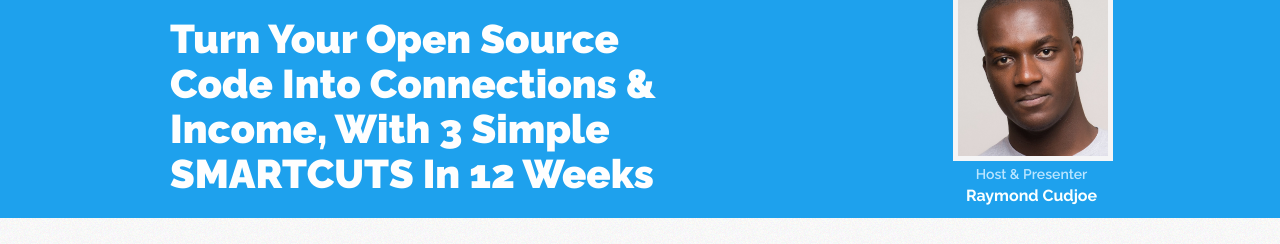
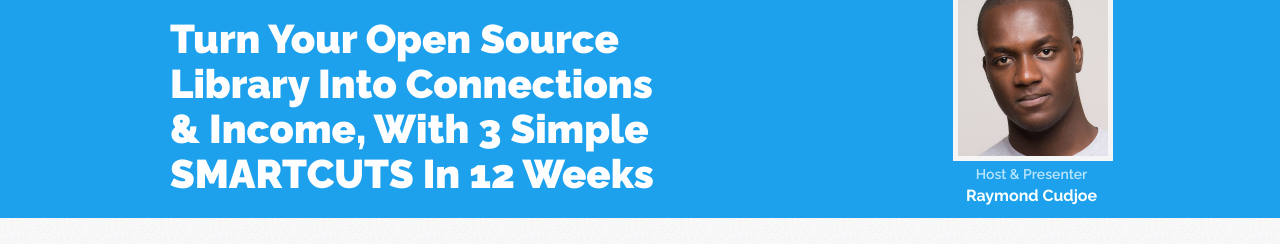
Before and after one commit to myKingEdem/ewctraining, a plain HTML site: page app/views/index.html in a window 1280 px wide. Shown: the part 56-300 px from the top of the page. Drawn offline with Linux system fonts and the light colour scheme; files that its build step writes are made by us from their sources; files whose address does not match are found by name.

Commit message:
change training title

```diff
--- a/app/views/index.html
+++ b/app/views/index.html
@@ -32,7 +32,7 @@
 			<div class="header wrapper clearfix">
 					<div class="titleSide">
 						<p class="subHeadline">BRAND NEW <u>LIVE</u> TRAINING</p>
-						<p class="headline">Turn Your Open Source Code Into Connections &amp; Income, With 3 Simple SMARTCUTS In 12 Weeks</p>
+						<p class="headline">Turn Your Open Source Library Into Connections &amp; Income, With 3 Simple SMARTCUTS In 12 Weeks</p>
 					</div>
 					<div class="hosts">
 						<!-- <div class="hostLeft">
```
